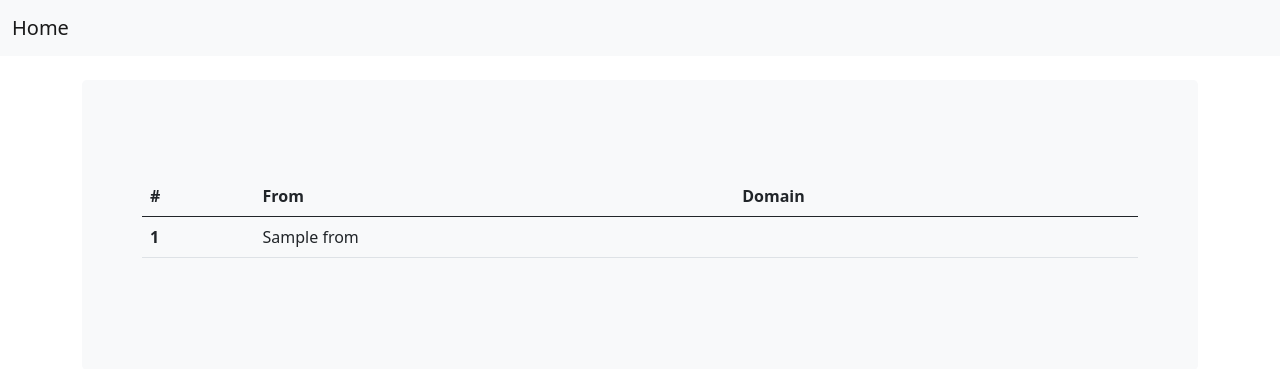
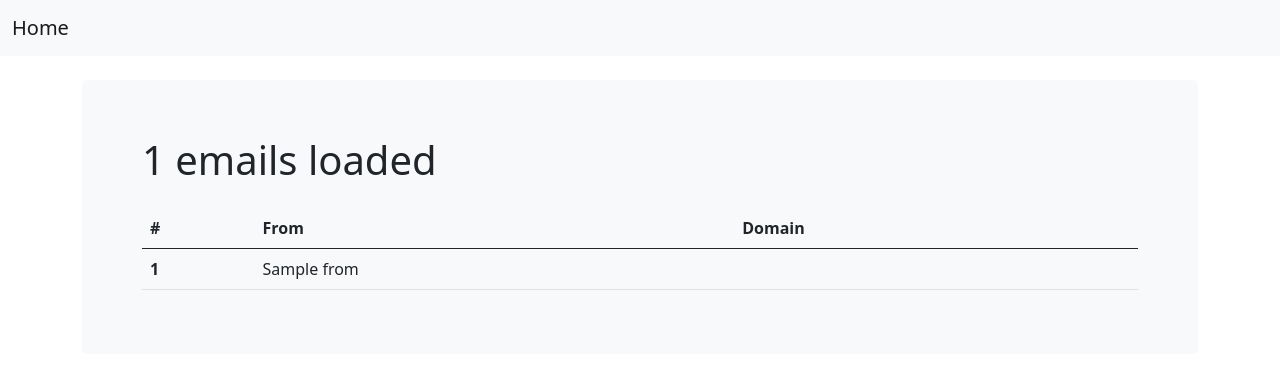
Before and after one commit to RCoff/Python-Django-EmailCleaner, a Django app: template gmailautocleaner/interface/templates/index.html in a window 1280 px wide. Shown: the top 369 px of the page. Run offline with Django 3.2, Linux system fonts and the light colour scheme; the template is opened without the code that fills it: most values are stand-ins (such as "Sample title", 1, 10 or a date in 2020).

Commit message:
Add message count

```diff
--- a/gmailautocleaner/gmail_clean/main.py
+++ b/gmailautocleaner/gmail_clean/main.py
@@ -43,7 +43,8 @@ def main(session=None) -> dict:
     unread_percent_df = unread_percent_df[(unread_percent_df['unread'] >= 10) & (unread_percent_df['Unread_%'] >= 0.75)]
 
     return {'parsed_messages': df,
-            'critical_unread_messages': unread_percent_df}
+            'critical_unread_messages': unread_percent_df,
+            'total_messages': len(df.index)}
 
 
 if __name__ == "__main__":
--- a/gmailautocleaner/interface/templates/index.html
+++ b/gmailautocleaner/interface/templates/index.html
@@ -8,14 +8,17 @@
 {% block body %}
     <div class="container-sm">
         <div class="p-5 mb-4 bg-light rounded-3">
-            <div class="container-fluid py-5">
+            <div class="container-fluid">
+                {% if loaded_emails.total_messages %}
+                    <h1 class="display-6 py-2 mb-3">{{ loaded_emails.total_messages }} emails loaded</h1>
+                {% endif %}
                 {% if loaded_emails %}
-                    <table class="table">
+                    <table class="table py-3">
                         <thead>
-                        <th scope="col">#</th>
-                        <th scope="col">From</th>
-                        <th scope="col">Domain</th>
-                        <th scope="col"></th>
+                            <th scope="col">#</th>
+                            <th scope="col">From</th>
+                            <th scope="col">Domain</th>
+                            <th scope="col"></th>
                         </thead>
                         {% for index, row in loaded_emails.parsed_messages.iterrows %}
                             <tr>
```
